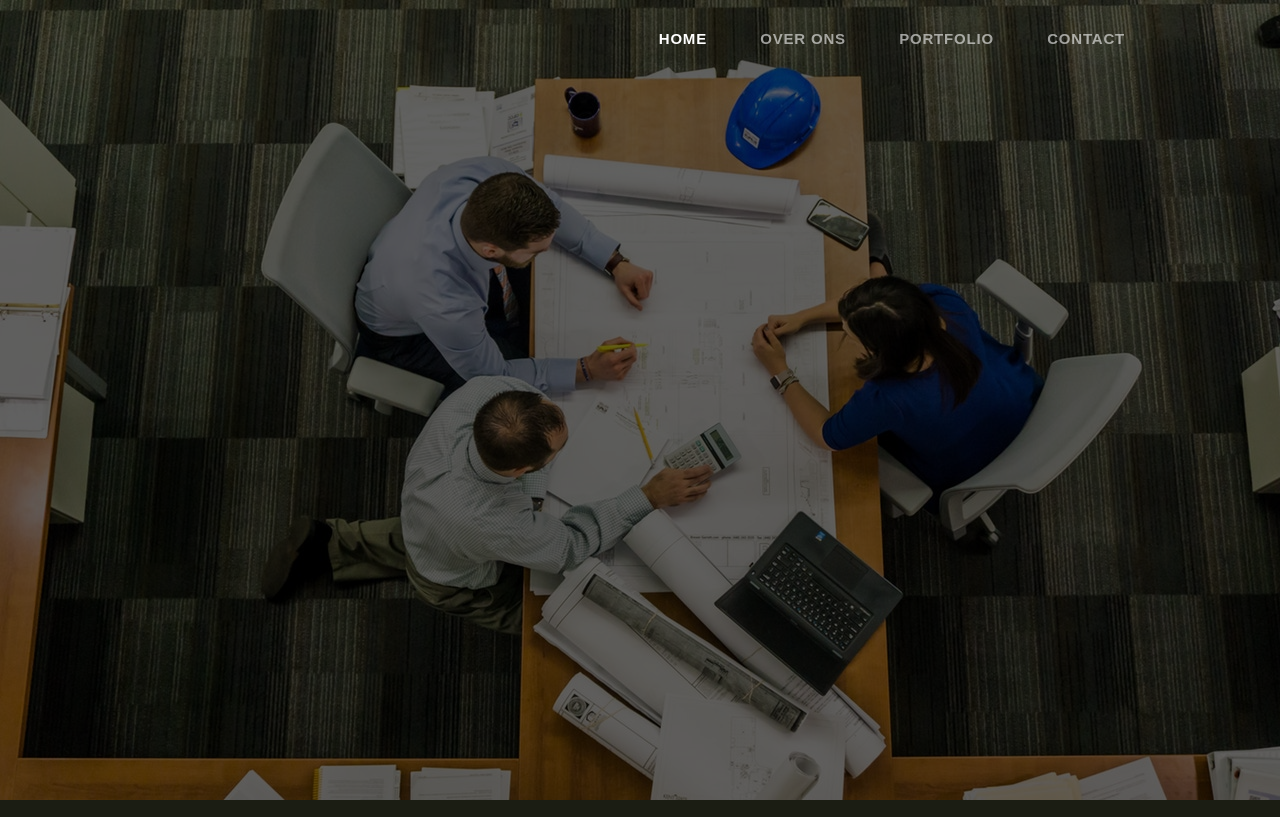
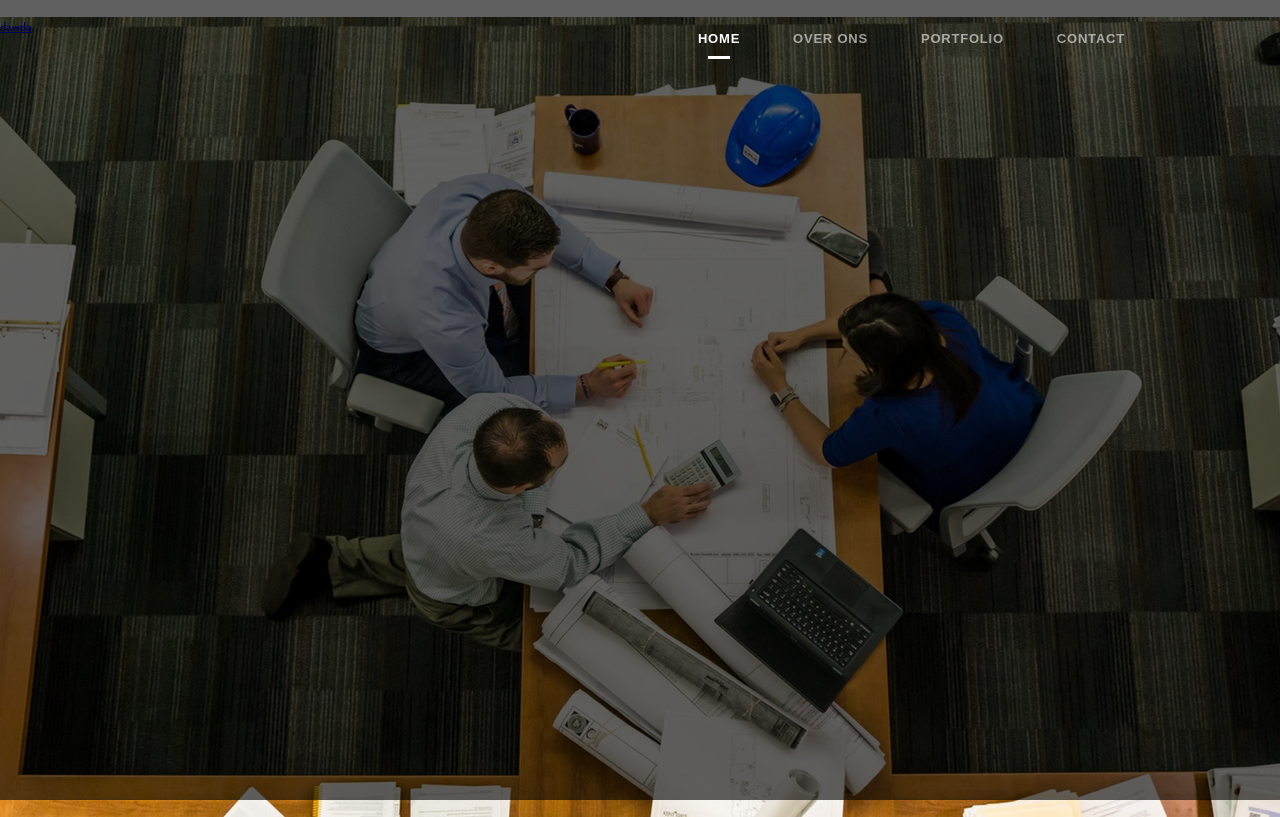
Before and after one commit to stefan-vanlingen/betacorp, a PHP site: page / in a window 1280 px wide. Run offline with PHP 8.4, Linux system fonts and the light colour scheme; some web fonts are replaced.

Commit message:
Added some more files

```diff
--- a/components/header.php
+++ b/components/header.php
@@ -12,4 +12,11 @@
 			</div>
 		</div>
 	</div>
+
+	<div class="header-content">
+		<h6 class="header-caption"></h6>
+		<h1 class="header-title"></h1>
+		<p class="header-text"></p>
+		<a href="#" class="btn">dawda</a>
+	</div>
 </header
--- a/css/base/_typography.scss
+++ b/css/base/_typography.scss
@@ -1,6 +1,6 @@
 // Variables
 $main-font:					'Brandon Grotesque', sans-serif;
-$main-font-size:			15px;
+$main-font-size:			13px;
 
 $text-dimmed-opac:			.58;
 
--- a/css/main.css
+++ b/css/main.css
@@ -5,7 +5,6 @@
   -moz-box-sizing: border-box;
   box-sizing: border-box; }
 
-/* TYPOGRAPHY RELATED VARIABLES ARE IN TYPOGRAPHY.SCSS */
 @font-face {
   font-family: 'Brandon Grotesque';
   src: url("../fonts/Brandon_reg.otf");
@@ -20,8 +19,9 @@
   font-weight: 900; }
 body {
   font-family: "Brandon Grotesque", sans-serif;
-  font-size: 15px; }
+  font-size: 13px; }
 
+/* TYPOGRAPHY RELATED VARIABLES ARE IN TYPOGRAPHY.SCSS */
 .header {
   height: 530px; }
   .header::after {
@@ -37,6 +37,8 @@ body {
   width: 100%;
   height: 77px;
   position: fixed;
+  top: 0;
+  left: 0;
   z-index: 100; }
   .navbar.is-transparent .nav-item {
     color: white; }
@@ -51,10 +53,22 @@ nav {
   text-decoration: none;
   text-transform: uppercase;
   font-weight: 900;
-  font-size: 15px;
-  letter-spacing: .05rem; }
+  font-size: 13px;
+  letter-spacing: .05rem;
+  position: relative; }
+  .nav-item::after {
+    content: "";
+    width: 0;
+    height: 3px;
+    position: absolute;
+    top: 25px;
+    left: 50%;
+    background-color: #fff; }
   .nav-item:not(.is-active) {
     opacity: 0.58; }
+  .nav-item.is-active::after {
+    width: 50%;
+    left: 25%; }
 
 body.home .header {
   height: 100vh; }
--- a/css/main.scss
+++ b/css/main.scss
@@ -1,6 +1,14 @@
-// Import stylesheets here
+// Helpers
+@import "helpers/mixins";
+
+// Base
 @import "base/base";
+@import "base/typography";
 @import "base/variables";
-@import "base/typography";
+
+// Parts
 @import "parts/header";
 @import "parts/footer";
+
+// UI
+@import "ui/buttons";
--- a/css/parts/_header.scss
+++ b/css/parts/_header.scss
@@ -7,7 +7,7 @@
 		position: absolute;
 		top: 0;
 		left: 0;
-		background-color: rgba(#000000, 0.62);
+		background-color: rgba(#000, 0.62);
 	}
 }
 
@@ -15,6 +15,8 @@
 	width: 100%;
 	height: $navbar-height;
 	position: fixed;
+	top: 0;
+	left: 0;
 	z-index: 100;
 	&.is-transparent {
 		.nav-item {
@@ -36,6 +38,16 @@ nav {
 	font-weight: 900;
 	font-size: $main-font-size;
 	letter-spacing: .05rem;
+	position: relative;
+	&::after {
+		content: "";
+		width: 0;
+		height: 3px;
+		position: absolute;
+		top: 25px;
+		left: 50%;
+		background-color: #fff;
+	}
 	&:hover {
 	}
 	&:not(.is-active) {
@@ -43,7 +55,8 @@ nav {
 	}
 	&.is-active {
 		&::after {
-
+			width: 50%;
+			left: 25%;
 		}
 	}
 }
```
Also changed, not shown: css/helpers/_mixins.scss (added), css/ui/_buttons.scss (added), 2 other files.
